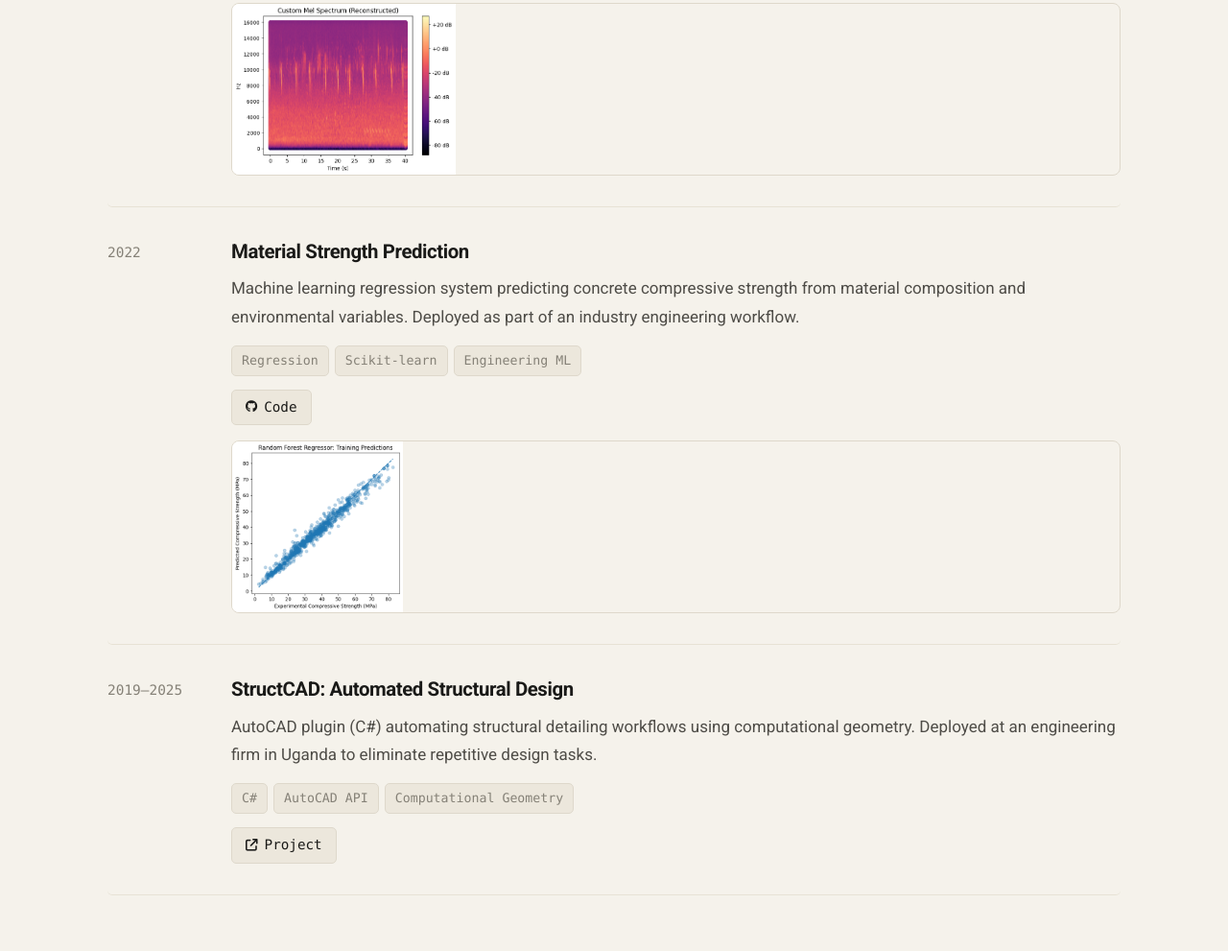
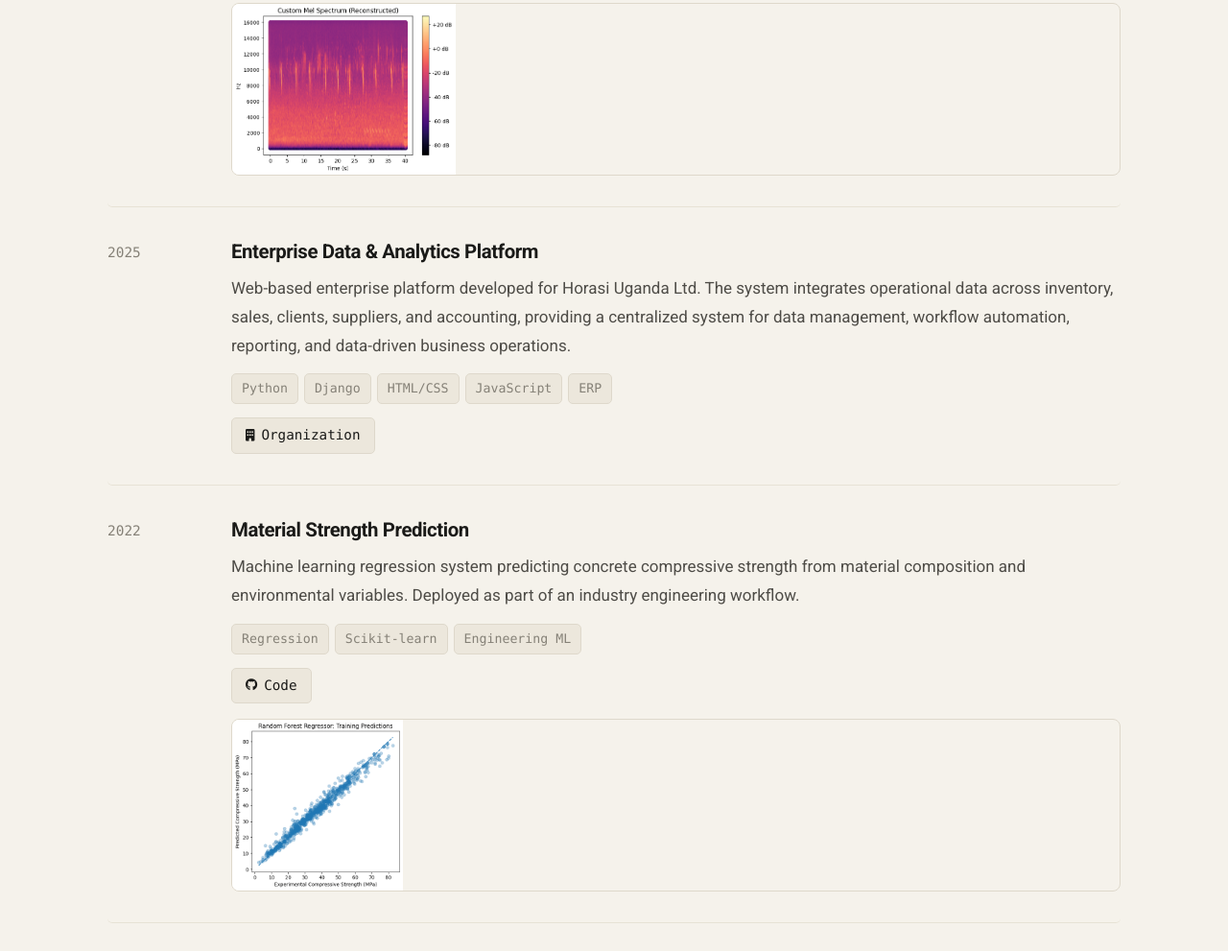
Before and after one commit to vicentmwanda/vicentmwanda.github.io, a website: page index.html in a window 1280 px wide. Shown: the part 4901-5892 px from the top of the page at 96% size. Drawn offline with Linux system fonts and the light colour scheme.

Commit message:
website v6

```diff
--- a/index.html
+++ b/index.html
@@ -508,8 +508,36 @@
                             </div>
                         </div>
                     </div>
+                    <!-- Project 8: Concrete Strength (Code) -->
+                    <div class="project-item has-image">
+                        <div class="project-meta-col">
+                            <span class="project-year">2025</span>
+                        </div>
+                        <div class="project-body">
+                            <h3>Enterprise Data & Analytics Platform</h3>
+                            <p>Web-based enterprise platform developed for Horasi Uganda Ltd. The system integrates operational
+                                data across inventory, sales, clients, suppliers, and accounting, providing a
+                                centralized system for data management, workflow automation, reporting, and data-driven
+                                business operations.</p>
+                            <div class="project-tags">
+                                <span class="ptag">Python</span>
+                                <span class="ptag">Django</span>
+                                <span class="ptag">HTML/CSS</span>
+                                <span class="ptag">JavaScript</span>
+                                <span class="ptag">ERP</span>
+                            </div>
+                            <div class="project-actions">
+                                <a href="https://www.linkedin.com/company/horas-uganda-limited/" target="_blank"
+                                    class="project-btn">
+                                    <i class="fa-solid fa-building"></i> Organization
+                                </a>
+                            </div>
 
-                    <!-- Project 7: Concrete Strength (Code) -->
+                        </div>
+                    </div>
+
+
+                    <!-- Project 8: Concrete Strength (Code) -->
                     <div class="project-item has-image">
                         <div class="project-meta-col">
                             <span class="project-year">2022</span>
```
